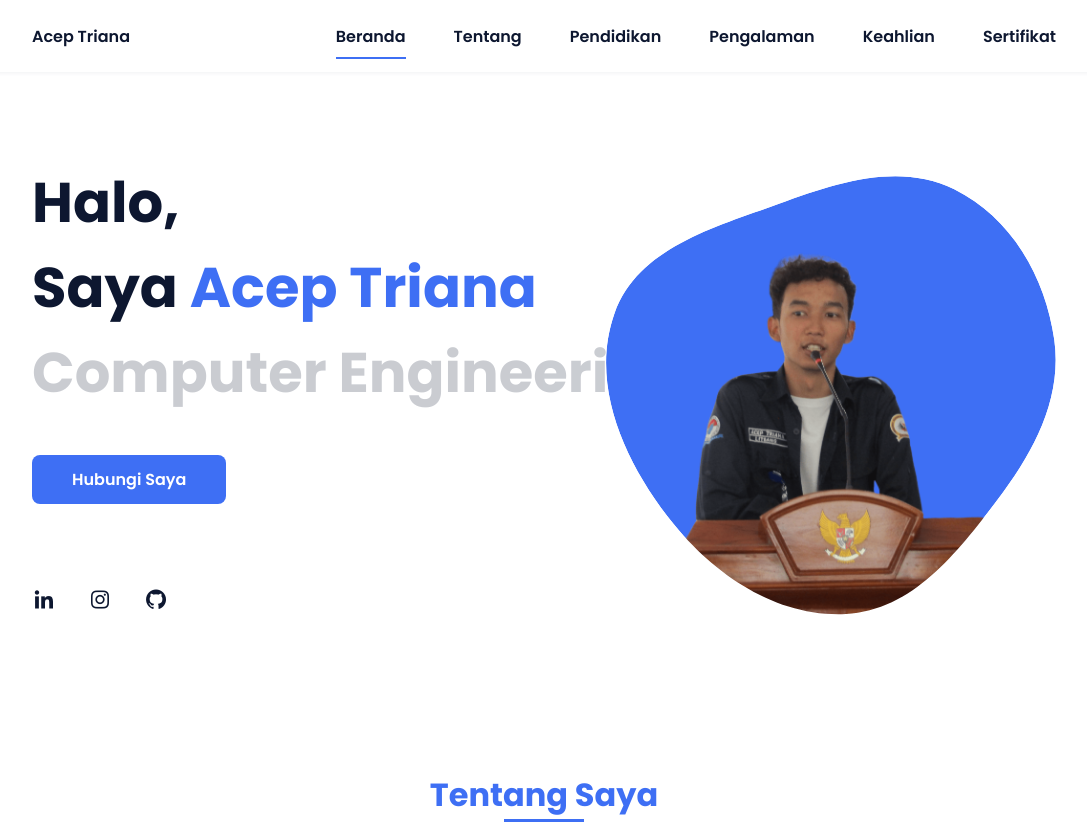
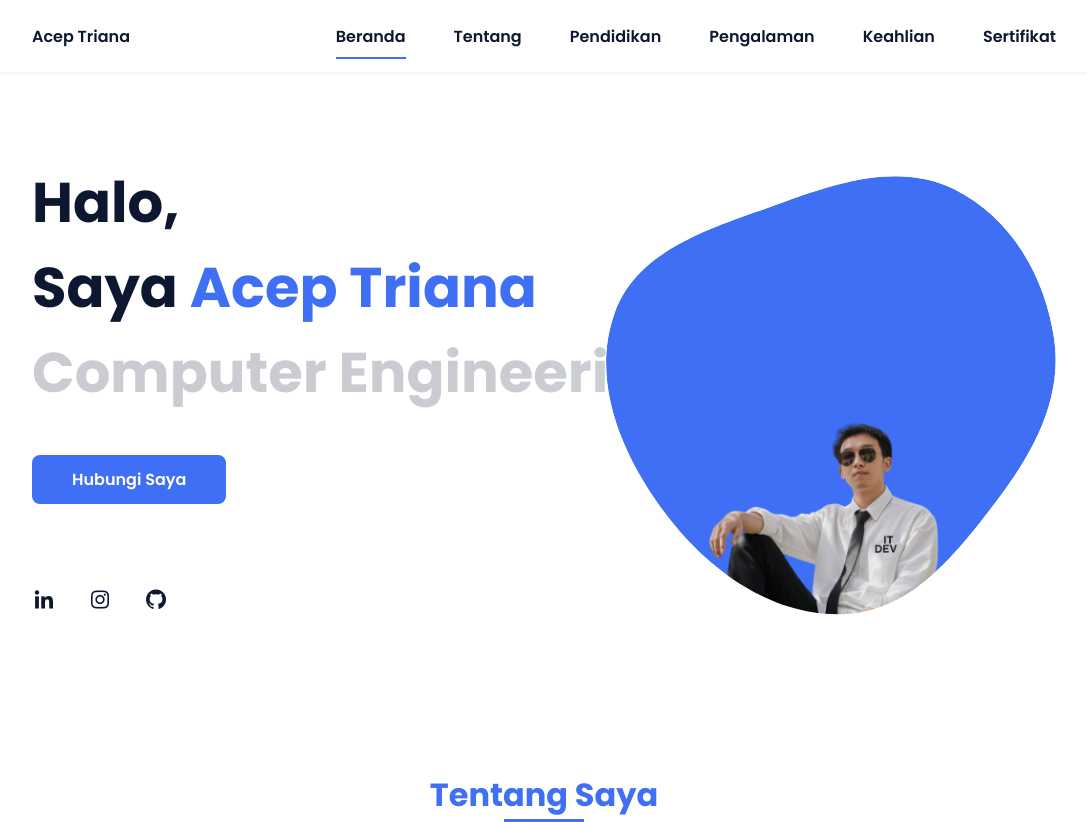
Before and after one commit to aceptriana/aceptriana.github.io, a plain HTML site: page index.html in a window 1280 px wide. Shown: the top 822 px of the page, without its empty margins (96-1183 px from the left). Drawn offline with nearby package versions, Linux system fonts and the light colour scheme.

```diff
--- a/index.html
+++ b/index.html
@@ -93,7 +93,7 @@
                         </mask>
                         <g mask="url(#mask0)">
                             <path d="M9.19024 145.964C34.0253 76.5814 114.865 54.7299 184.111 29.4823C245.804 6.98884 311.86 -14.9503 370.735 14.143C431.207 44.026 467.948 107.508 477.191 174.311C485.897 237.229 454.931 294.377 416.506 344.954C373.74 401.245 326.068 462.801 255.442 466.189C179.416 469.835 111.552 422.137 65.1576 361.805C17.4835 299.81 -17.1617 219.583 9.19024 145.964Z"/>
-                            <image class="home__blob-img" x="50" y="60" href="assets/img/home.png" alt="Foto profil Acep Triana"/>
+                            <image class="home__blob-img" x="50" y="60" href="assets/img/it.png" alt="Foto profil Acep Triana"/>
                         </g>
                     </svg>
                 </div>
```
